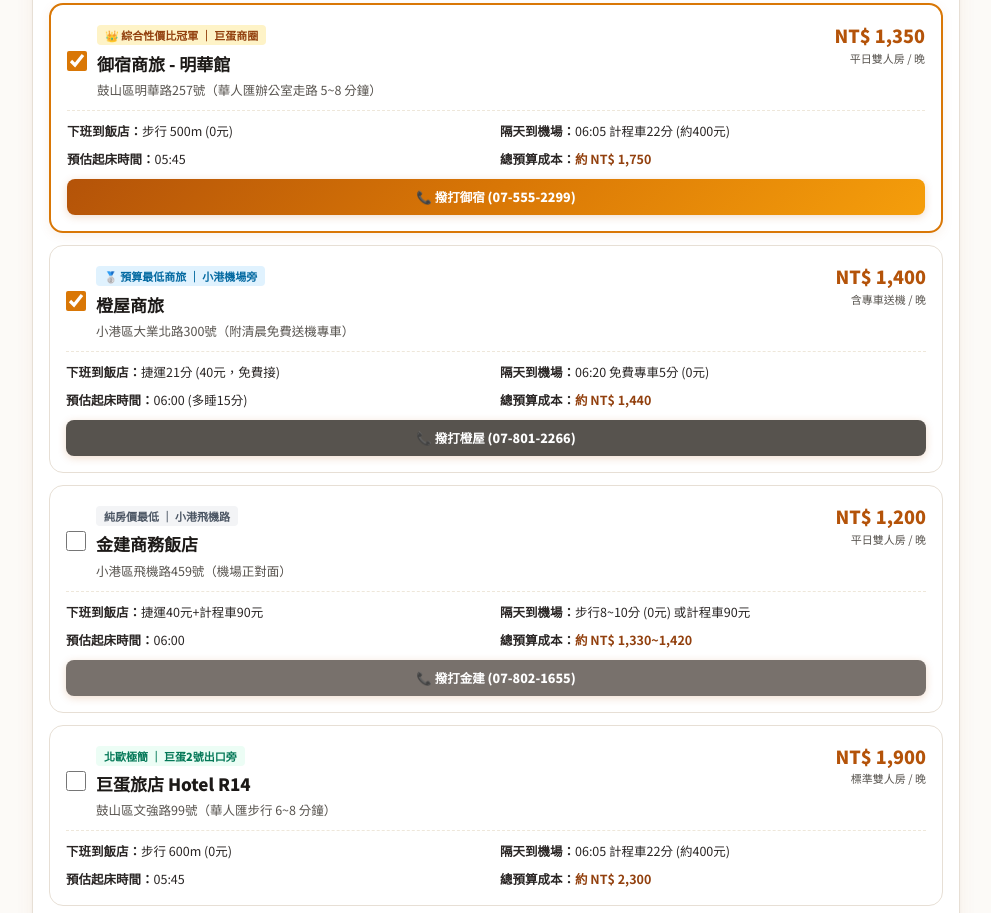
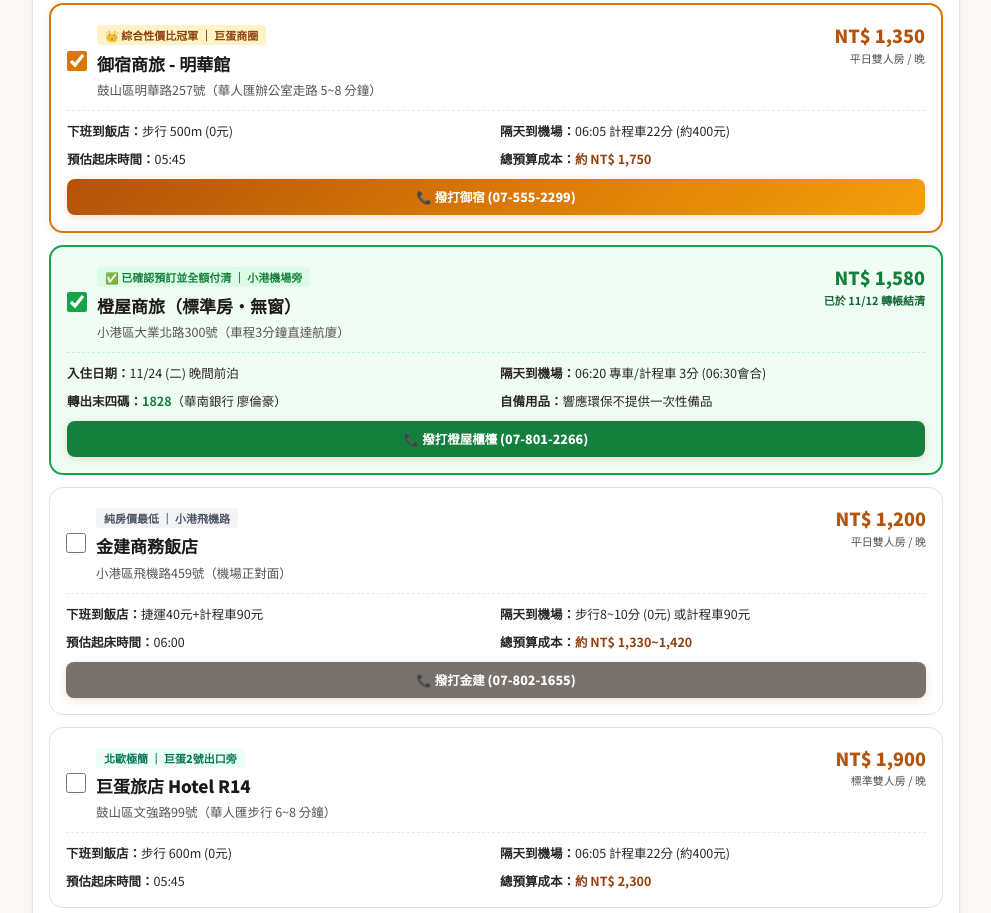
Before and after one commit to HowardLiao/SX-Osaka-Trip-2026, a plain HTML site: page index.html in a window 1280 px wide. Shown: the part 967-1880 px from the top of the page, without its empty margins (144-1135 px from the left). Drawn offline with Linux system fonts and the light colour scheme.

Commit message:
docs: update 11/24 Orange House Hotel booking and payment details

```diff
--- a/index.html
+++ b/index.html
@@ -659,29 +659,29 @@
       </div>
 
       <!-- 2. 橙屋商旅 -->
-      <div class="hotel-item-card" data-id="h2" data-name="橙屋商旅" data-area="小港機場旁" data-price="1400" data-transit="40" data-total="1440" data-wakeup="06:00" data-cp="9.2" data-type="機場商旅" style="border:1px solid var(--stone-border); border-radius:14px; padding:16px; margin-bottom:12px; background:#ffffff;">
+      <div class="hotel-item-card" data-id="h2" data-name="橙屋商旅" data-area="小港機場旁" data-price="1580" data-transit="0" data-total="1580" data-wakeup="06:00" data-cp="9.5" data-type="機場商旅" style="border:2px solid #16a34a; border-radius:14px; padding:16px; margin-bottom:12px; background:#f0fdf4;">
         <div style="display:flex; justify-content:space-between; align-items:flex-start;">
           <label style="display:flex; align-items:center; gap:10px; cursor:pointer; flex:1;">
-            <input type="checkbox" class="hotel-check" checked onchange="calculateComparison()" style="width:20px; height:20px; accent-color:#d97706; cursor:pointer;">
+            <input type="checkbox" class="hotel-check" checked onchange="calculateComparison()" style="width:20px; height:20px; accent-color:#16a34a; cursor:pointer;">
             <div>
-              <span style="background:#e0f2fe; color:#0369a1; font-size:11px; font-weight:800; padding:2px 8px; border-radius:4px;">🥈 預算最低商旅 ｜ 小港機場旁</span>
-              <h4 style="font-size:17px; font-weight:900; color:var(--stone-dark); margin:3px 0;">橙屋商旅</h4>
-              <div style="font-size:12.5px; color:var(--stone-muted);">小港區大業北路300號（附清晨免費送機專車）</div>
+              <span style="background:#dcfce7; color:#15803d; font-size:11px; font-weight:800; padding:2px 8px; border-radius:4px;">✅ 已確認預訂並全額付清 ｜ 小港機場旁</span>
+              <h4 style="font-size:17px; font-weight:900; color:var(--stone-dark); margin:3px 0;">橙屋商旅（標準房・無窗）</h4>
+              <div style="font-size:12.5px; color:var(--stone-muted);">小港區大業北路300號（車程3分鐘直達航廈）</div>
             </div>
           </label>
           <div style="text-align:right;">
-            <div style="font-size:18px; font-weight:900; color:var(--gold-700);">NT$ 1,400</div>
-            <div style="font-size:11px; color:var(--stone-muted);">含專車送機 / 晚</div>
-          </div>
-        </div>
-        <div style="margin-top:10px; padding-top:10px; border-top:1px dashed var(--sand-200); font-size:12.5px; color:var(--stone-text); display:grid; grid-template-columns:1fr 1fr; gap:8px;">
-          <div><strong>下班到飯店：</strong>捷運21分 (40元，免費接)</div>
-          <div><strong>隔天到機場：</strong>06:20 免費專車5分 (0元)</div>
-          <div><strong>預估起床時間：</strong>06:00 (多睡15分)</div>
-          <div><strong>總預算成本：</strong><strong style="color:var(--gold-800);">約 NT$ 1,440</strong></div>
+            <div style="font-size:18px; font-weight:900; color:#15803d;">NT$ 1,580</div>
+            <div style="font-size:11px; color:#166534; font-weight:700;">已於 11/12 轉帳結清</div>
+          </div>
+        </div>
+        <div style="margin-top:10px; padding-top:10px; border-top:1px dashed #bbf7d0; font-size:12.5px; color:var(--stone-text); display:grid; grid-template-columns:1fr 1fr; gap:8px;">
+          <div><strong>入住日期：</strong>11/24 (二) 晚間前泊</div>
+          <div><strong>隔天到機場：</strong>06:20 專車/計程車 3分 (06:30會合)</div>
+          <div><strong>轉出末四碼：</strong><strong style="color:#15803d;">1828</strong>（華南銀行 廖倫豪）</div>
+          <div><strong>自備用品：</strong>響應環保不提供一次性備品</div>
         </div>
         <div style="margin-top:10px; display:flex; gap:8px;">
-          <a href="tel:078012266" class="phone-dial-btn" style="padding:8px; font-size:12.5px; background:#57534e;">📞 撥打橙屋 (07-801-2266)</a>
+          <a href="tel:078012266" class="phone-dial-btn" style="padding:8px; font-size:12.5px; background:#15803d;">📞 撥打橙屋櫃檯 (07-801-2266)</a>
         </div>
       </div>
 
```
